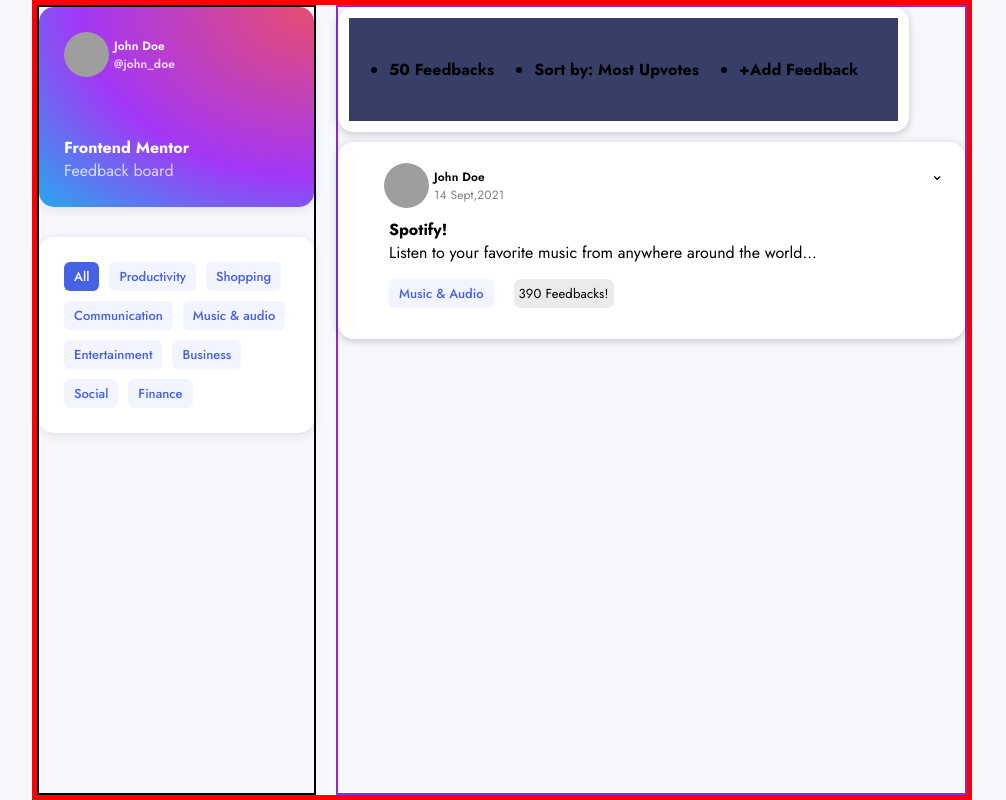
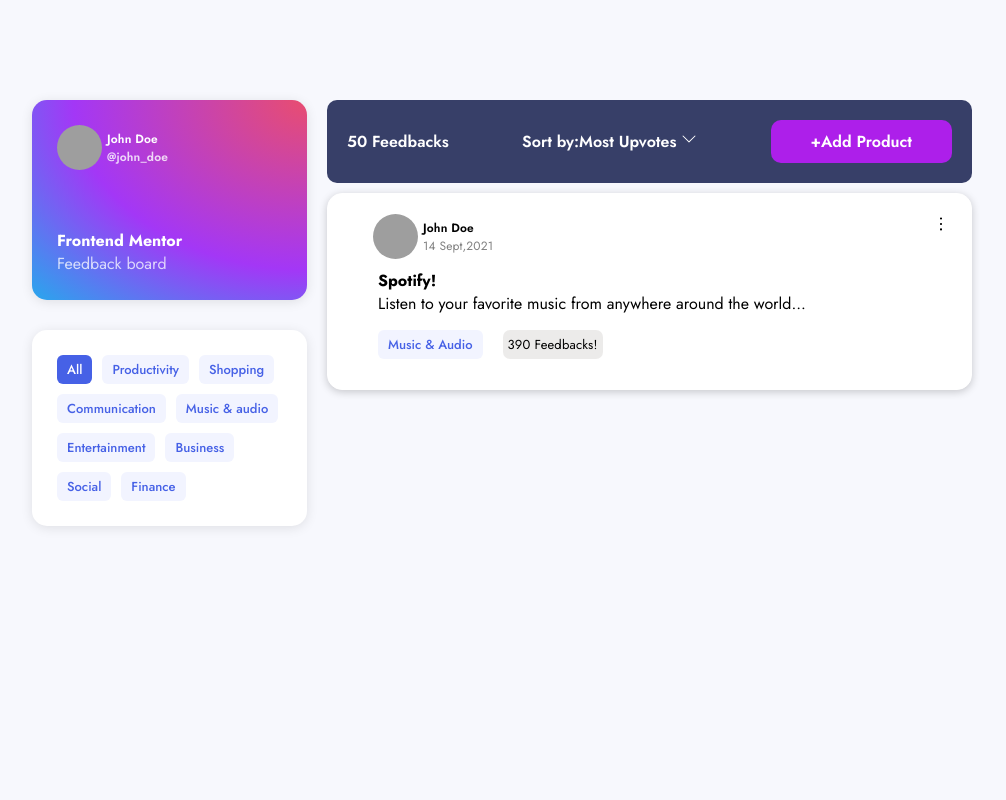
Before and after one commit to ajaysrinivas333/ProductFeedbackApp, a Next.js app: page /home in a window 1280 px wide. Shown: the whole page, without its empty margins (138-1144 px from the left). Built offline with nearby package versions, Linux system fonts and the light colour scheme; grey boxes are pictures that could not be loaded.

Commit message:
Added navbar styles, custom-menu,completed product card styles
Co-authored-by: Ajay Srinivas A <ajaysrinivas333@gmail.com>

```diff
--- a/package.json
+++ b/package.json
@@ -16,7 +16,8 @@
     "next-auth": "^4.18.7",
     "react": "18.2.0",
     "react-dom": "18.2.0",
-    "react-hook-form": "^7.41.0"
+    "react-hook-form": "^7.41.0",
+    "react-icons": "^4.7.1"
   },
   "devDependencies": {
     "@types/bcrypt": "^5.0.0",
--- a/src/components/Navbar/Navbar.tsx
+++ b/src/components/Navbar/Navbar.tsx
@@ -1,20 +1,39 @@
 import React from 'react';
+import useMenu from '../../hooks/use-menu';
 import styles from '../../styles/navbar.module.scss';
+import Button from '../UI/Button';
+import { MenuContainer, Menu, MenuItem } from '../UI/Menu';
+import { BsChevronDown } from 'react-icons/bs';
+const Navbar = () => {
+	const { open, toggleMenu, closeMenu } = useMenu();
 
-const Navbar = () => {
 	return (
-		<header>
-			<nav className={styles.navbarHome}>
-				<ul className={styles.navbarHome}>
-					<li>
-            50 Feedbacks</li>
-					<li>
-						Sort by: <b>Most Upvotes </b>
-					</li>
-					<li>+Add Feedback</li>
-				</ul>
-			</nav>
-		</header>
+		<nav>
+			<ul className={styles.navbarHome}>
+				<li>50 Feedbacks</li>
+				<li>
+					<span>Sort by: </span>
+
+					<MenuContainer className={styles.dropDownMenu}>
+						<span
+							role={'button'}
+							className={styles.dropDownButton}
+							onClick={toggleMenu}
+						>
+							Most Upvotes <BsChevronDown />
+						</span>
+
+						<Menu open={open} onBlur={closeMenu}>
+							<MenuItem>Most Upvotes</MenuItem>
+							<MenuItem>Least Upvotes</MenuItem>
+							<MenuItem>Most Comments </MenuItem>
+							<MenuItem>Least Comments</MenuItem>
+						</Menu>
+					</MenuContainer>
+				</li>
+				<Button className={styles.addProjectButton} text='+Add Product' />
+			</ul>
+		</nav>
 	);
 };
 
--- a/src/components/Product/ProductCard.tsx
+++ b/src/components/Product/ProductCard.tsx
@@ -2,6 +2,9 @@ import React from 'react';
 import Card from './../UI/Card';
 import styles from '../../styles/product-card.module.scss';
 import UserRunDown from './../User/UserRunDown';
+import { AiOutlineMore } from 'react-icons/ai';
+import { Menu, MenuContainer, MenuItem } from '../UI/Menu';
+import useMenu from './../../hooks/use-menu';
 
 interface Product {
 	name: string;
@@ -40,6 +43,8 @@ const ProductDetails = (props: ProductDetailProps) => {
 };
 
 const ProductCard = ({ product, user, createdAt }: ProductCardProps) => {
+	const { open, toggleMenu, closeMenu } = useMenu();
+
 	return (
 		<Card className={styles.productCard}>
 			<div className={styles.detailsWrapper}>
@@ -57,7 +62,13 @@ const ProductCard = ({ product, user, createdAt }: ProductCardProps) => {
 
 				<ProductDetails product={product} />
 			</div>
-			<div> &#8964;</div>
+			<MenuContainer className={styles.moreOptionsMenu}>
+				<AiOutlineMore className={styles.optionIcon} onClick={toggleMenu} />
+				<Menu open={open} onBlur={closeMenu}>
+					<MenuItem>Edit</MenuItem>
+					<MenuItem>Delete</MenuItem>
+				</Menu>
+			</MenuContainer>
 		</Card>
 	);
 };
--- /dev/null
+++ b/src/components/UI/Menu.tsx
@@ -0,0 +1,62 @@
+import React, { useEffect, useRef } from 'react';
+
+interface MenuGenericProps {
+	className?: string;
+	children: React.ReactNode;
+	style?: React.CSSProperties;
+}
+
+interface MenuContainerProps extends MenuGenericProps {}
+
+export const MenuContainer: React.FC<MenuContainerProps> = ({
+	children,
+	className,
+	style,
+}: MenuContainerProps) => {
+	const classes = `custom-menu-container ${className ?? ''}`;
+	return (
+		<div style={style} className={classes}>
+			{children}
+		</div>
+	);
+};
+
+interface MenuProps extends MenuGenericProps {
+	open: boolean;
+	onBlur?: () => void;
+}
+
+export const Menu: React.FC<MenuProps> = ({
+	children,
+	className,
+	open,
+	onBlur,
+}: MenuProps) => {
+	const classes = `custom-menu ${open ? 'open' : ''} ${className ?? ''}`;
+
+	const menuRef = useRef<HTMLDivElement | null>(null);
+
+	const { current } = menuRef;
+
+	useEffect(() => {
+		if (current) {
+			current?.focus();
+		}
+	}, [current, open]);
+
+	return (
+		<div ref={menuRef} onBlur={onBlur} tabIndex={0} className={classes}>
+			{children}
+		</div>
+	);
+};
+
+interface MenuItemProps extends MenuGenericProps {}
+
+export const MenuItem: React.FC<MenuItemProps> = ({
+	children,
+	className,
+}: MenuItemProps) => {
+	const classes = `custom-menu-item ${className ?? ''}`;
+	return <span className={classes}>{children}</span>;
+};
--- /dev/null
+++ b/src/hooks/use-menu.tsx
@@ -0,0 +1,17 @@
+import { useState, useCallback } from 'react';
+const useMenu = () => {
+	const [open, setOpen] = useState<boolean>(false);
+	const toggleMenu = useCallback(() => {
+		setTimeout(() => setOpen(!open), 200);
+	}, [open]);
+	const openMenu = useCallback(() => {
+		setTimeout(() => setOpen(true), 100);
+	}, []);
+	const closeMenu = useCallback(() => {
+		setTimeout(() => setOpen(false), 100);
+	}, []);
+
+	return { open, toggleMenu, openMenu, closeMenu };
+};
+
+export default useMenu;
--- a/src/pages/home/index.tsx
+++ b/src/pages/home/index.tsx
@@ -2,7 +2,6 @@ import React, { Fragment } from 'react';
 import { NextPage } from 'next';
 import styles from '../../styles/home.module.scss';
 import Card from '../../components/UI/Card';
-import Avatar from '../../components/UI/Avatar';
 import ProductCard from '../../components/Product/ProductCard';
 import Navbar from '../../components/Navbar/Navbar';
 import UserRunDown from '../../components/User/UserRunDown';
@@ -62,10 +61,7 @@ const HomePage: NextPage = () => {
 			</aside>
 
 			<section className={styles.contentLayout}>
-				<Card>
-					<Navbar />
-				</Card>
-
+				<Navbar />
 				<ProductCard
 					user={{
 						avatarId: Date.now().toString(),
--- a/src/styles/globals.css
+++ b/src/styles/globals.css
@@ -23,7 +23,7 @@ body {
 }
 
 
-.card {
+.card , .custom-menu{
   padding: 10px;
   background-color: white;
   width: max-content;
@@ -69,3 +69,43 @@ body {
 .userRunDownDetails .userTextDetails span:nth-of-type(2) {
         color: rgba(255, 255, 255, 0.8);
 }
+
+
+
+.custom-menu-container {
+  width: max-content;
+  position: relative;
+}
+
+.custom-menu {
+  cursor: pointer;
+  text-align: center;
+  position: absolute;
+  top: 100%;
+  left: 50%;
+  padding: 10px 0;
+  display: flex;
+  flex-direction: column !important;
+  border-radius: 5px;
+  transform: scale(0);
+  transition: transform 0.2s ease-in, opacity 0.2s ease-in;
+  translate: -50%;
+  text-align: left;
+}
+
+.custom-menu span {
+  border-bottom: 1px solid rgba(0, 0, 255, 0.142);
+  padding: 4px 22px;
+}
+.custom-menu span:last-child {
+  border-bottom: none;
+}
+.custom-menu:focus-visible{
+  border: none;
+  outline:none;
+}
+
+
+.custom-menu.open {
+  transform: scale(1);
+}
--- a/src/styles/home.module.scss
+++ b/src/styles/home.module.scss
@@ -1,7 +1,7 @@
 .mainLayout {
 	height: 100vh;
 	width: max(700px, 940px);
-	border: 5px solid red;
+	// border: 5px solid red;
 	margin: auto;
 	display: flex;
 	gap: 20px;
@@ -11,8 +11,11 @@
 	display: flex;
 	flex-direction: column;
 	gap: 30px;
-	border: 2px solid black;
+	// border: 2px solid black;
 	flex-basis: 20%;
+	position: sticky;
+	top: 100px;
+	align-self: start;
 
 	.box {
 		width: 275px;
@@ -32,7 +35,6 @@
 				rgba(40, 167, 237, 1) 100%
 			);
 			color: #fff;
-
 
 			.boardTitle {
 				margin-top: auto;
@@ -68,5 +70,6 @@
 
 .contentLayout {
 	flex-basis: 80%;
-	border: 2px solid blueviolet;
+	margin-top: 100px;
+	// border: 2px solid blueviolet;
 }
--- a/src/styles/navbar.module.scss
+++ b/src/styles/navbar.module.scss
@@ -1,12 +1,42 @@
 .navbarHome {
+	list-style-type: none;
+	color: white;
 	background-color: #373f68;
 	width: 100%;
 	display: flex;
 	justify-content: space-between;
 	padding: 20px;
+	border-radius: 10px;
 	gap: 40px;
-	font-weight: 700;
+	font-weight: 600;
+	font-size: 16px;
+	align-items: center;
+
+	li {
+		display: flex;
+	}
+
+	.dropDownMenu {
+		color: #373f68;
+		.dropDownButton {
+			color: white;
+		}
+	}
+
+	.addProjectButton {
+		background-color: #ad1fea;
+		padding: 10px 0px;
+		border: none;
+		border-radius: 10px;
+		color: #ffffff;
+		cursor: pointer;
+		font-size: 16px;
+		font-weight: 600;
+		outline: none;
+		transition: background-color 0.2s ease-in-out;
+		width: 30%;
+
+		font-family: var(--globalFont);
+	}
 }
-.ul {
-	list-style-type: none;
-}
+// #ad1fea
--- a/src/styles/product-card.module.scss
+++ b/src/styles/product-card.module.scss
@@ -36,4 +36,15 @@
 			}
 		}
 	}
+	.moreOptionsMenu {
+		display: inline;
+		align-self: flex-start;
+
+		.optionIcon {
+			width: 20px;
+			height: 20px;
+			cursor: pointer;
+			border-radius: 50%;
+		}
+	}
 }
```
Also changed, not shown: 1 other file (tests, documents, lock files or other folders).
